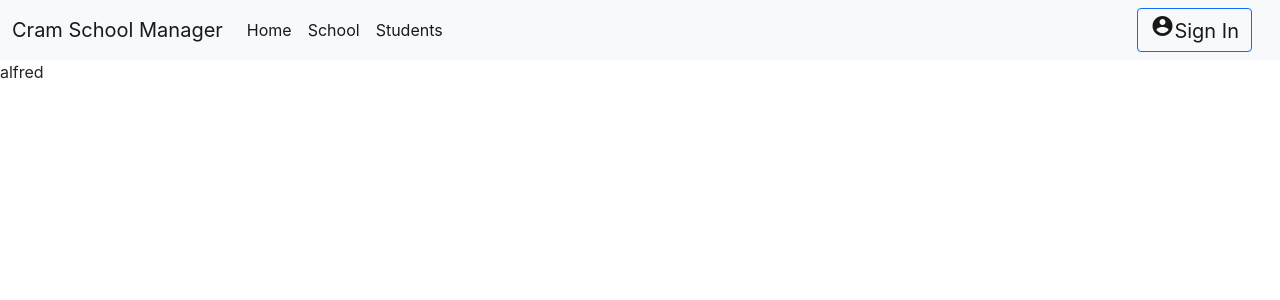
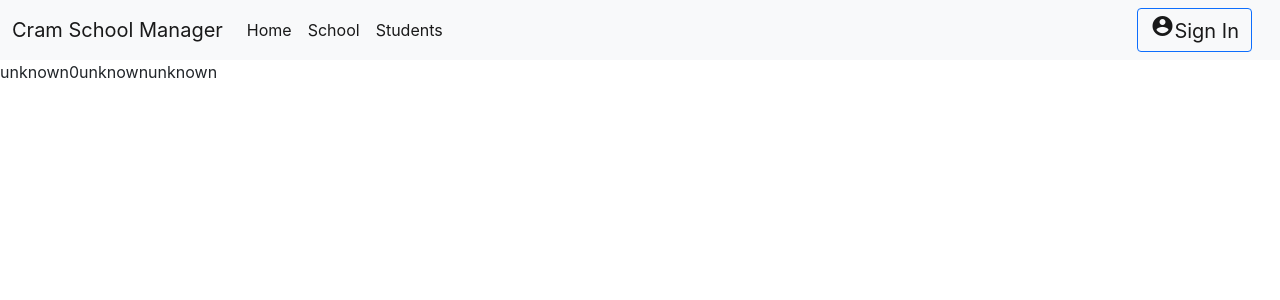
Before and after one commit to CodyGrogan/cramschoolmanager, a React (Create React App) app in the folder client/: page /studentpage/alfred in a window 1280 px wide. Shown: the top 300 px of the page. Built offline with nearby package versions, Linux system fonts and the light colour scheme; no server answers.

Commit message:
Student Page now retrieves info on student

```diff
--- a/client/src/App.tsx
+++ b/client/src/App.tsx
@@ -135,7 +135,7 @@ function App() {
         <Route path='/' element={<Home setSchool={setSchool}/>}/>
         <Route path='school' element={<SchoolManager school={school} setSchool={setSchool}/>}/>
         <Route path='student' element={<StudentManager school={school} studentToView={studentToView} setStudentToView={setStudentToView} setSchool={setSchool} />}/>
-        <Route path='studentpage/:id' element={<StudentPage setSchool={setSchool} />} />
+        <Route path='studentpage/:id' element={<StudentPage setSchool={setSchool} school={school}/>} />
         <Route path='lessonpage/:id' element={<LessonPage setSchool={setSchool}/>} />
 
 
--- a/client/src/components/StudentPage.tsx
+++ b/client/src/components/StudentPage.tsx
@@ -2,6 +2,7 @@ import { useEffect, useState } from "react";
 import Student from "../classes/Student";
 import {useParams} from 'react-router-dom';
 import Navbar from "./Navbar";
+import School from "../classes/School";
 
 
 //when the backend is implemented, use the student name and school name to check database for info
@@ -9,17 +10,46 @@ import Navbar from "./Navbar";
 
 function StudentPage(props: any){
     let defstudent: Student = new Student('unknown', 0, 'unknown','unknown','unknown','unknown', 'unknownid', 'unknown', 'unknown');
-    console.log(defstudent);
     const [student, setStudent] = useState<Student>(defstudent);
 
     let { id } = useParams();
 
+    useEffect(()=>{
+
+        let school: School = props.school;
+        let studentList = school.studentList;
+        let index = studentList.findIndex(obj => obj.studentID === id);
+        if (index >= 0){
+        setStudent(studentList[index]);
+        }
+
+    },
+    [])
+
+    useEffect(()=>{
+
+        let school: School = props.school;
+        let studentList = school.studentList;
+        let index = studentList.findIndex(obj => obj.studentID === id);
+        if (index >= 0){
+        setStudent(studentList[index]);
+        }
+
+    },
+    [props.school])
 
 
     return(
         <div>
             <Navbar setSchool = {props.setSchool}/>
-            {id}
+
+            {student.name}
+            {student.age}
+            {student.parent1}
+            {student.parent2}
+
+
+            {student.classes}
 
         </div>
     )
```
